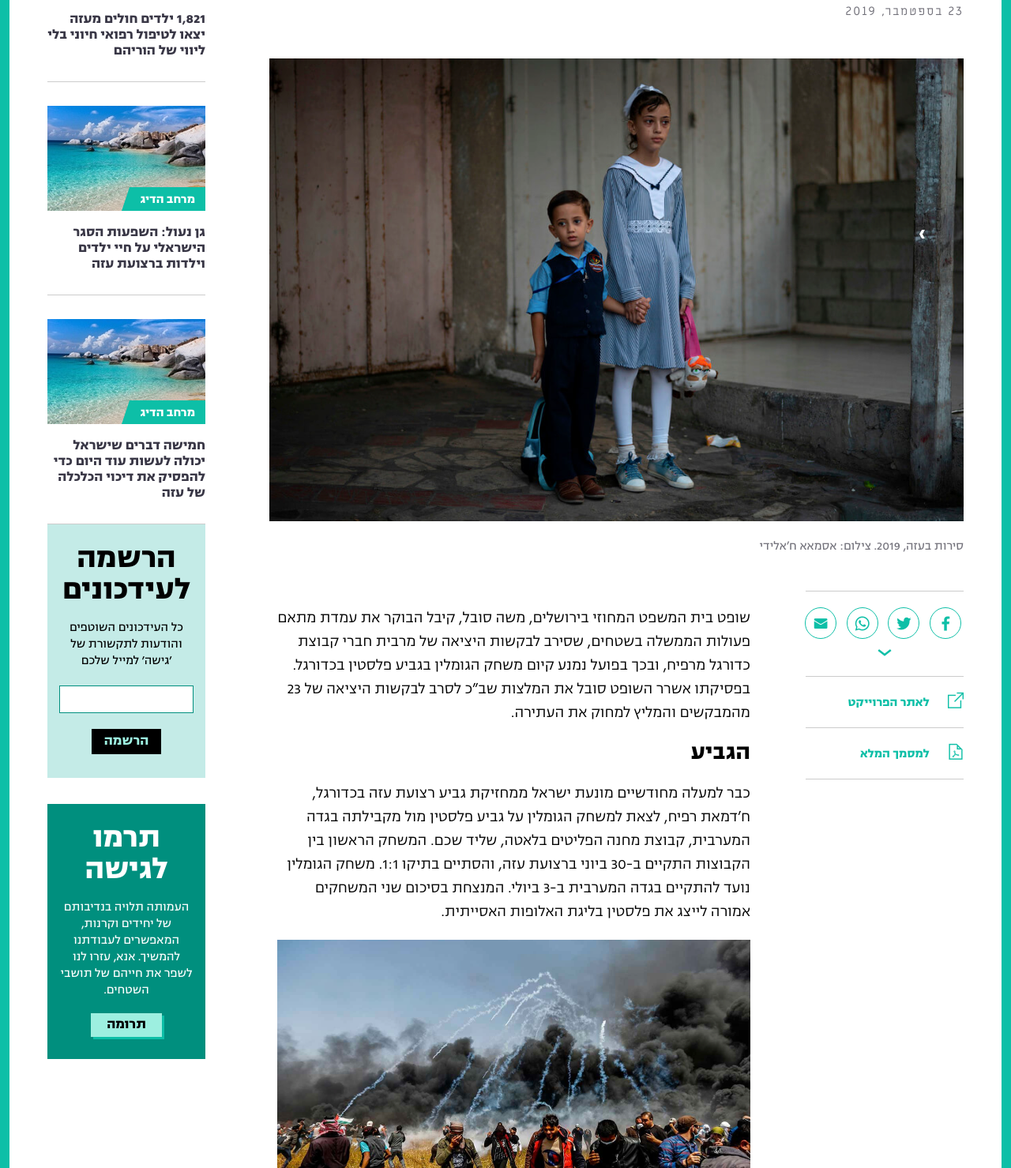
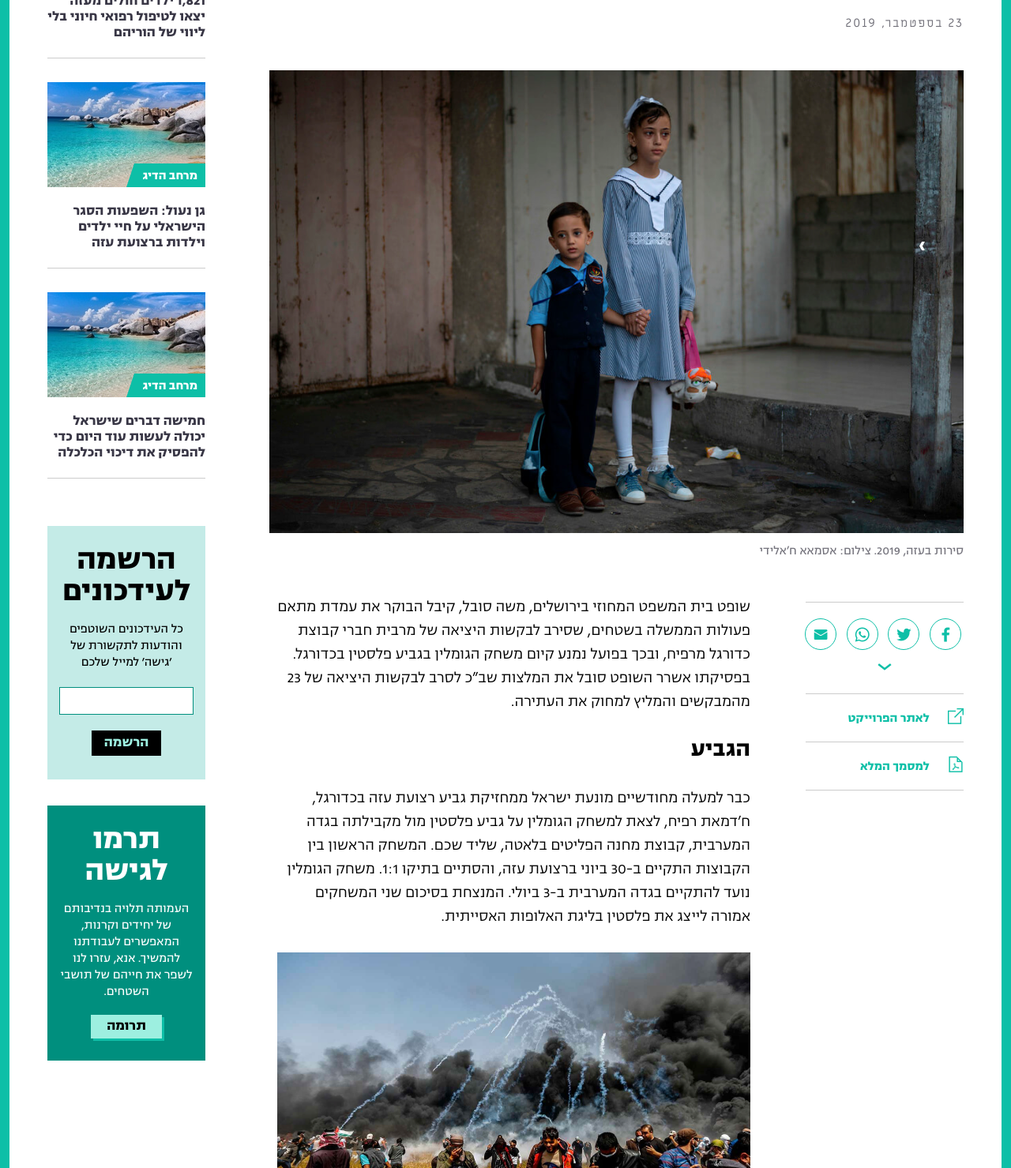
Before and after one commit to ilya-kogan/gisha, a website: page app/article-with-image.html in a window 1280 px wide. Shown: the part 451-1930 px from the top of the page at 79% size. Drawn offline with Linux system fonts and the light colour scheme.

Commit message:
Fixed spacings for Article page

```diff
--- a/app/article-with-image.html
+++ b/app/article-with-image.html
@@ -333,7 +333,7 @@
 
           <p>
             <a href="#" class="post-item-link">
-              חמישה דברים שישראל יכולה לעשות עוד היום כדי להפסיק את דיכוי הכלכלה של עזה
+              חמישה דברים שישראל יכולה לעשות עוד היום כדי להפסיק את דיכוי הכלכלה
             </a>
           </p>
         </div>
--- a/app/scss/style.scss
+++ b/app/scss/style.scss
@@ -238,11 +238,15 @@ footer.main-footer ul li {
 	opacity: .7;
 }
 
+.footer-top-logo {
+  font-size: 0;
+}
+
 .top-menu {
 	margin-bottom: 25px;
-    display: flex;
-    align-items: center;
-    justify-content: flex-end;
+  display: flex;
+  align-items: center;
+  justify-content: flex-end;
 }
 
 .top-bar-item {
@@ -448,7 +452,7 @@ footer.main-footer {
 
 .footer-item {
     display: flex;
-    align-items: center;
+    align-items: flex-end;
     justify-content: space-between;
 }
 
@@ -521,7 +525,7 @@ footer.main-footer .footer-menu ul li {
 }
 
 footer.main-footer .footer-menu ul li:first-child {
-	margin-bottom: 16px;
+	margin-bottom: 11px;
 }
 
 footer.main-footer .footer-menu ul li a {
@@ -596,6 +600,10 @@ footer.main-footer .footer-menu ul li a:hover {
 	margin-bottom: 45px;
 }
 
+.label {
+	margin-bottom: 20px;
+}
+
 .label a {
 	margin-bottom: 20px;
 	color: #0DBFA7;
@@ -634,16 +642,10 @@ footer.main-footer .footer-menu ul li a:hover {
 }
 
 .media .caption {
+	margin: 7px 0;
 	color: #74737C;
 	font-size: 16px;
 	line-height: 20px;
-}
-
-.text-content h3 {
-	margin: 15px 0;
-	font-size: 30px;
-	font-weight: bold;
-	line-height: 32px;
 }
 
 .article-section {
@@ -664,6 +666,21 @@ footer.main-footer .footer-menu ul li a:hover {
 	border-bottom: 1px solid #ccc;
 }
 
+.text-content p {
+	margin: 0 0 30px;
+}
+
+.text-content h3 {
+	margin: 10px 0 30px;
+	font-size: 30px;
+	font-weight: bold;
+	line-height: 32px;
+}
+
+.wp-caption {
+	margin-bottom: 30px;
+}
+
 .wp-caption-text {
 	color: #74737C;
 	font-size: 16px;
@@ -671,19 +688,20 @@ footer.main-footer .footer-menu ul li a:hover {
 }
 
 .media-aside {
+  margin-top: 8px;
 	margin-left: 70px;
 	width: 200px;
 }
 
 .article-share {
-	padding: 20px 0 15px;
+	padding: 20px 0 19px;
 	border-top: 1px solid #ccc;
 	border-bottom: 1px solid #ccc;
 	text-align: center;
 }
 
 .article-share ul {
-	margin: 0 0 5px;
+	margin: 0 0 9px;
 	padding: 0;
 }
 
@@ -738,7 +756,7 @@ footer.main-footer .footer-menu ul li a:hover {
 }
 
 .article-media ul li {
-	padding: 20px 0;
+	padding: 18px 0;
 	list-style: none;
 	border-bottom: 1px solid #ccc;
 	transition: .3s all ease-in-out;
@@ -812,7 +830,8 @@ footer.main-footer .footer-menu ul li a:hover {
 
 /* Posts Widget */
 .posts-widget h2 {
-	margin-bottom: 10px;
+	margin: 0 0 9px;
+	line-height: 22px;
 }
 
 .posts-widget .post-item {
@@ -821,12 +840,13 @@ footer.main-footer .footer-menu ul li a:hover {
 }
 
 .posts-widget .post-item:last-child {
-	border-bottom: 1px solid #ccc;
+	margin-bottom: 60px;
+  border-bottom: 1px solid #ccc;
 }
 
 .posts-widget .post-item div {
 	position: relative;
-	margin-bottom: 18px;
+	margin-bottom: 21px;
 	width: 200px;
 	height: 133px;
 }
@@ -851,7 +871,7 @@ footer.main-footer .footer-menu ul li a:hover {
 	bottom: 0;
 	right: 0;
 	max-width: 200px;
-	padding: 6px 13px;
+	padding: 6px 10px;
 	display: inline-block;
 	height: 30px;
 	background-color: #0DBFA7;
@@ -884,6 +904,7 @@ footer.main-footer .footer-menu ul li a:hover {
 }
 
 .posts-widget .post-item p {
+	margin-bottom: 11px;
 	color: #393746;
 	font-size: 18px;
 	font-weight: bold;
```
Also changed, not shown: app/css/style.css.
